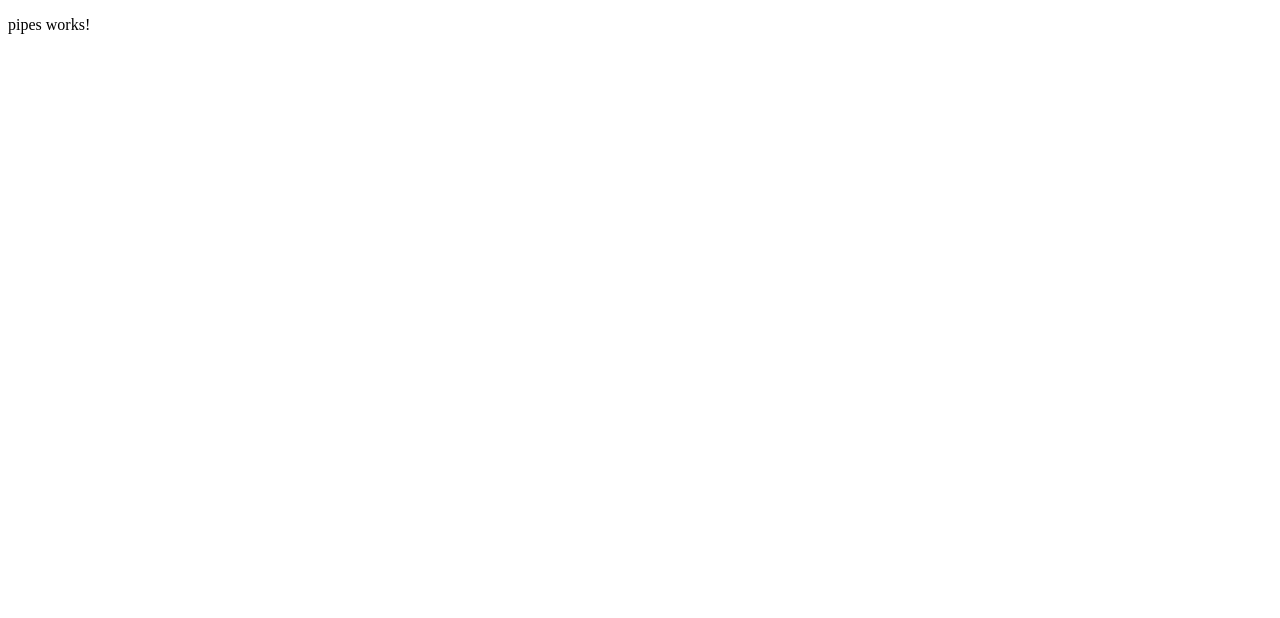
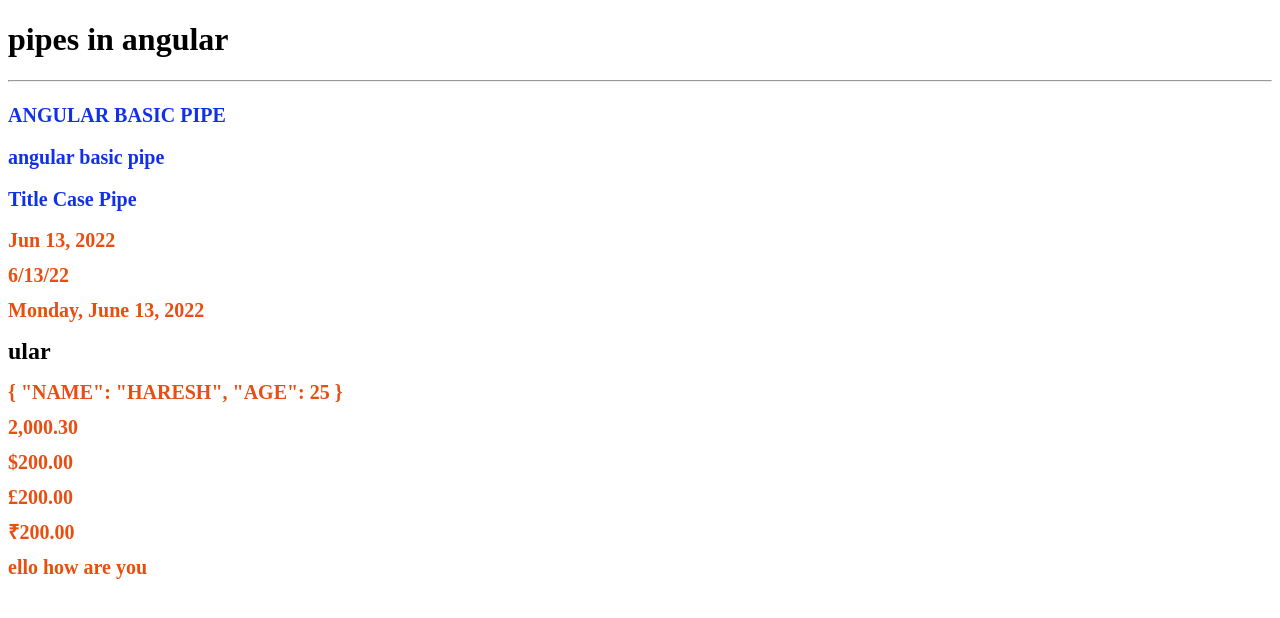
Before and after one commit to Haresh-thumar/Learn-Tutorials-in-Angular-13, an Angular app: page / in a window 1280 px wide. Shown: the top 618 px of the page. Built offline with nearby package versions, Linux system fonts and the light colour scheme.

Commit message:
pipe component add

```diff
--- a/src/app/pipes/pipes.component.html
+++ b/src/app/pipes/pipes.component.html
@@ -1 +1,32 @@
-<p>pipes works!</p>
+<h1>pipes in angular</h1>
+<hr>
+
+<!------- Example-1 ------>
+<h4>{{name | uppercase}}</h4>
+
+<!------- Example-2 ------>
+<h4>{{name | lowercase}}</h4>
+
+<!------- Example-3 ------>
+<h4>{{uname | titlecase}}</h4>
+
+<!------- Example-4 ------>
+<h3>{{today | date }}</h3> <!--- Full Date --->
+<h3>{{today | date: 'shortDate' }}</h3> <!--- Short Date --->
+<h3>{{today | date : 'fullDate'}}</h3> <!--- Date with Day Name --->
+
+
+
+
+<!------- Example-3 ------>
+
+<h2>{{name | slice : 3 : 7}}</h2>
+
+<h3>{{user | json | uppercase}}</h3>
+
+<h3>{{2000.3000 | number : '2.2-3'}}</h3>
+<h3>{{200 | currency : 'USD'}}</h3>
+<h3>{{200 | currency : 'GBP'}}</h3>
+<h3>{{200 | currency : 'INR'}}</h3>
+
+<h3>{{"hello how are you" | slice: 1 : 20}}</h3>
--- a/src/app/pipes/pipes.component.scss
+++ b/src/app/pipes/pipes.component.scss
@@ -0,0 +1,13 @@
+
+
+h4 {
+  font-size: 20px;
+  line-height: 15px;
+  color: rgb(17, 49, 233);
+}
+
+h3 {
+  font-size: 20px;
+  line-height: 15px;
+  color: rgb(233, 78, 17);
+}
--- a/src/app/pipes/pipes.component.ts
+++ b/src/app/pipes/pipes.component.ts
@@ -7,6 +7,24 @@
 })
 export class PipesComponent implements OnInit {
 
+  /*------ Example-1,2 -------*/
+  name = 'Angular Basic Pipe';
+
+  /*------ Example-3 -------*/
+  uname= 'title case pipe';
+
+  /*------ Example-3 -------*/
+  today = new Date();
+
+
+
+  user = {
+    name: 'haresh',
+    age: 25
+  }
+
+
+
   constructor() { }
 
   ngOnInit(): void {
```
